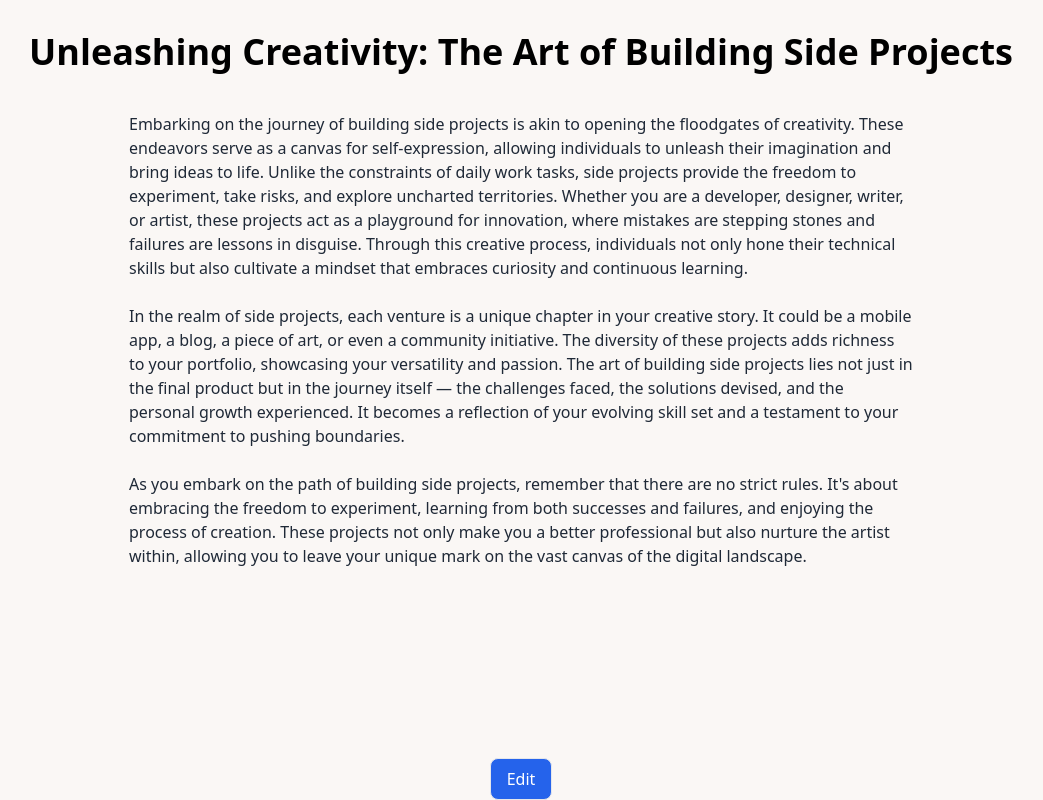
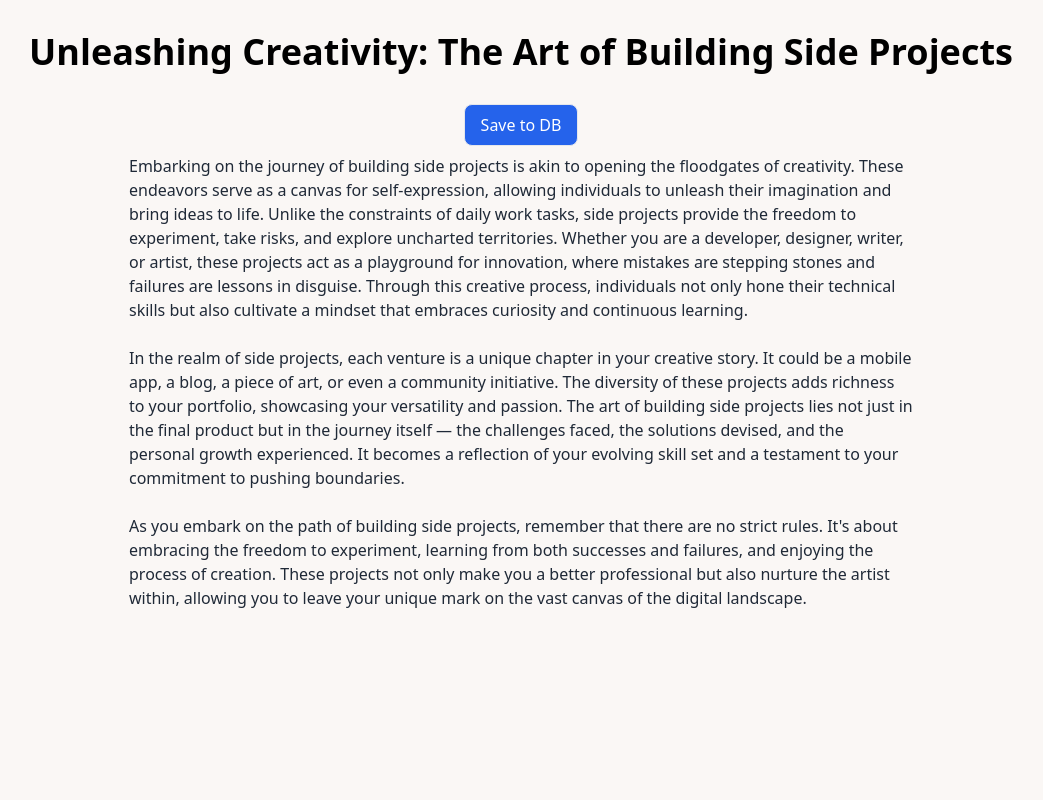
Before and after one commit to Utkarshn10/commentz, a Next.js app: page / in a window 1280 px wide. Shown: the whole page, without its empty margins (79-1122 px from the left). Built offline with nearby package versions, Linux system fonts and the light colour scheme.

Commit message:
minor fixes

```diff
--- a/src/components/commentCard.js
+++ b/src/components/commentCard.js
@@ -1,10 +1,23 @@
-export function CommentCard({ commentData }) {
-    return (
-      <div className="bg-white w-full text-black">
+export function CommentCard({ key, commentsInfo, commentData }) {
+  console.log(commentsInfo)
+  const handleDelete = () => {};
+
+  return (
+    <div className="bg-white w-full text-black">
+      <div className="flex flex-col">
         <p className="p-2">{commentData.blogText}</p>
         <span type="text" className="p-2 border border-gray-400 rounded-sm m-2">
           {commentData.commentDesc}
         </span>
       </div>
-    );
-  }
+      {/* <div className="flex justify-end m-2 ">
+        <button
+          onClick={() => handleDelete()}
+          className="flex items-center  border bg-blue-600 text-white rounded-lg py-1 px-2"
+        >
+          Delete
+        </button>
+      </div> */}
+    </div>
+  );
+}
--- a/src/pages/index.js
+++ b/src/pages/index.js
@@ -18,23 +18,25 @@ export default function Home() {
   const [commentsInfo, setCommentsInfo] = useState([]);
   const [editEnabled, setEditEnabled] = useState(false);
   const [blogInfo, setBlogInfo] = useState(null);
-  let userID = "user1234";
-  let blogID = "blog_1";
-
-  const blogContent = {
+  const [dataExists, setDataExists] = useState(false);
+  const [blogContent, setBlogContent] = useState({
     heading: "Unleashing Creativity: The Art of Building Side Projects",
     textcontent: `Embarking on the journey of building side projects is akin to opening the floodgates of creativity. These endeavors serve as a canvas for self-expression, allowing individuals to unleash their imagination and bring ideas to life. Unlike the constraints of daily work tasks, side projects provide the freedom to experiment, take risks, and explore uncharted territories. Whether you are a developer, designer, writer, or artist, these projects act as a playground for innovation, where mistakes are stepping stones and failures are lessons in disguise. Through this creative process, individuals not only hone their technical skills but also cultivate a mindset that embraces curiosity and continuous learning.
 
     In the realm of side projects, each venture is a unique chapter in your creative story. It could be a mobile app, a blog, a piece of art, or even a community initiative. The diversity of these projects adds richness to your portfolio, showcasing your versatility and passion. The art of building side projects lies not just in the final product but in the journey itself — the challenges faced, the solutions devised, and the personal growth experienced. It becomes a reflection of your evolving skill set and a testament to your commitment to pushing boundaries.
 
     As you embark on the path of building side projects, remember that there are no strict rules. It's about embracing the freedom to experiment, learning from both successes and failures, and enjoying the process of creation. These projects not only make you a better professional but also nurture the artist within, allowing you to leave your unique mark on the vast canvas of the digital landscape.`,
-  };
+  });
+  let userID = "user1234";
+  let blogID = "blog_1";
 
   useEffect(() => {
     let data = JSON.parse(localStorage.getItem("blogInfo"));
     if (data && data[userID] && data[userID][blogID]) {
+      setDataExists(true);
       let blogData = data[userID][blogID];
       setBlogInfo(blogData);
+      setBlogContent(blogData.blogContent)
       if (blogData?.comments) setCommentsInfo(blogData.comments);
     }
   }, []);
@@ -84,6 +86,7 @@ export default function Home() {
           },
         },
       };
+      if (updatedComments.length > 0) setCommentsInfo(updatedComments);
       localStorage.setItem("blogInfo", JSON.stringify(updatedBlogInfo));
       alert("Blog Updated");
     }
@@ -95,43 +98,28 @@ export default function Home() {
     commentsInfo.forEach((commentData) => {
       const blogText = commentData.blogText;
       const highlightedPart = `<span class="bg-yellow-100">${blogText}</span>`;
-      highlightedText = highlightedText.split(blogText).join(highlightedPart);
+      highlightedText = highlightedText?.split(blogText).join(highlightedPart);
     });
 
     return { __html: highlightedText };
   };
 
   return (
-    <div className="h-full md:h-screen w-full bg-[#faf7f5] flex flex-row">
+    <div className="h-full md:min-h-screen w-full bg-[#faf7f5] flex flex-row">
       <div className="flex items-center flex-col flex-grow">
         <div className="flex flex-row">
           <h2 className="text-2xl md:text-4xl font-semibold my-8 text-black text-center md:mx-auto">
             {blogContent.heading}
           </h2>
         </div>
-
-        <div className="w-full h-full md:w-2/3 mx-auto text-black">
-          {editEnabled ? (
-            <textarea
-              onChange={(e) => updateContent(e)}
-              value={
-                updatedContent.length > 0
-                  ? updatedContent
-                  : blogContent.textcontent
-              }
-              className="text-gray-800 w-full h-3/4 border rounded p-2"
-              style={{ whiteSpace: "pre-line", height: "60vh" }}
-            />
-          ) : (
-            <div
-              className="text-gray-800 w-full h-3/4  rounded p-2"
-              style={{ whiteSpace: "pre-line", height: "60vh" }}
-              dangerouslySetInnerHTML={getHighlightedText()}
-            />
-          )}
-        </div>
-
-        {editEnabled ? (
+        {!dataExists ? (
+          <button
+            onClick={() => handleSaveChanges()}
+            className="border bg-blue-600 text-white rounded-lg py-2 px-4"
+          >
+            Save to DB
+          </button>
+        ) : editEnabled ? (
           <div className="flex space-x-3 my-4">
             <button
               onClick={() => handleDiscardChanges()}
@@ -154,9 +142,30 @@ export default function Home() {
             Edit
           </button>
         )}
+
+        <div className="w-full h-full md:w-2/3 mx-auto text-black">
+          {editEnabled ? (
+            <textarea
+              onChange={(e) => updateContent(e)}
+              value={
+                updatedContent.length > 0
+                  ? updatedContent
+                  : blogContent.textcontent
+              }
+              className="text-gray-800 w-full h-3/4 border rounded p-2"
+              style={{ whiteSpace: "pre-line", height: "60vh" }}
+            />
+          ) : (
+            <div
+              className="text-gray-800 w-full h-3/4  rounded p-2"
+              style={{ whiteSpace: "pre-line", height: "60vh" }}
+              dangerouslySetInnerHTML={getHighlightedText()}
+            />
+          )}
+        </div>
       </div>
 
-      <div className="flex flex-col space-y-3 items-center mx-10">
+      <div className="flex flex-col my-5 space-y-3 items-center mx-10">
         {commentsInfo.length > 0 &&
           commentsInfo.map((commentData, index) => {
             return <CommentCard key={index} commentData={commentData} />;
--- a/src/pages/share-blog.js
+++ b/src/pages/share-blog.js
@@ -236,10 +236,16 @@ export default function Blog() {
           </div>
         )}
       </div>
-      <div className="flex flex-col space-y-3 items-center mx-10">
+      <div className="flex flex-col my-5 space-y-3 items-center mx-10">
         {commentsInfo.length > 0 &&
           commentsInfo.map((commentData, index) => {
-            return <CommentCard key={index} commentData={commentData} />;
+            return (
+              <CommentCard
+                key={index}
+                commentsInfo={commentsInfo}
+                commentData={commentData}
+              />
+            );
           })}
       </div>
     </div>
```
